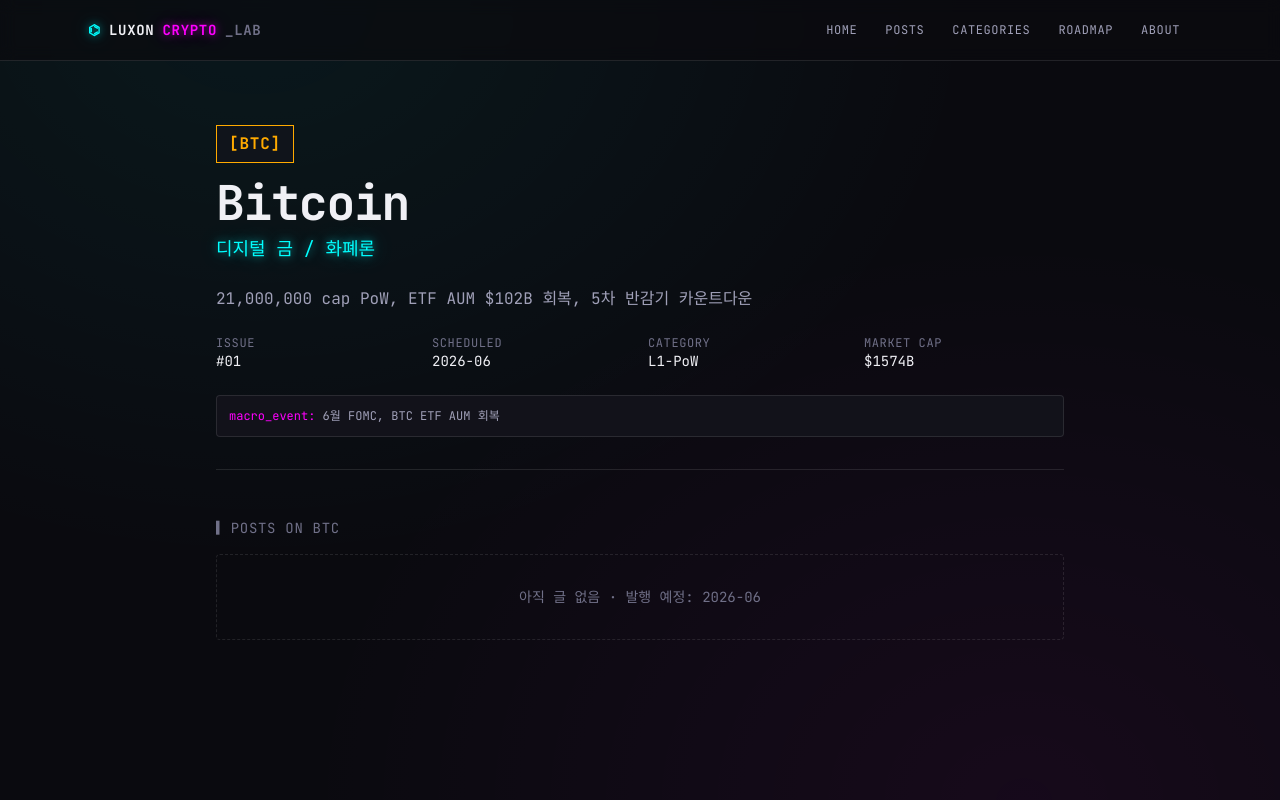
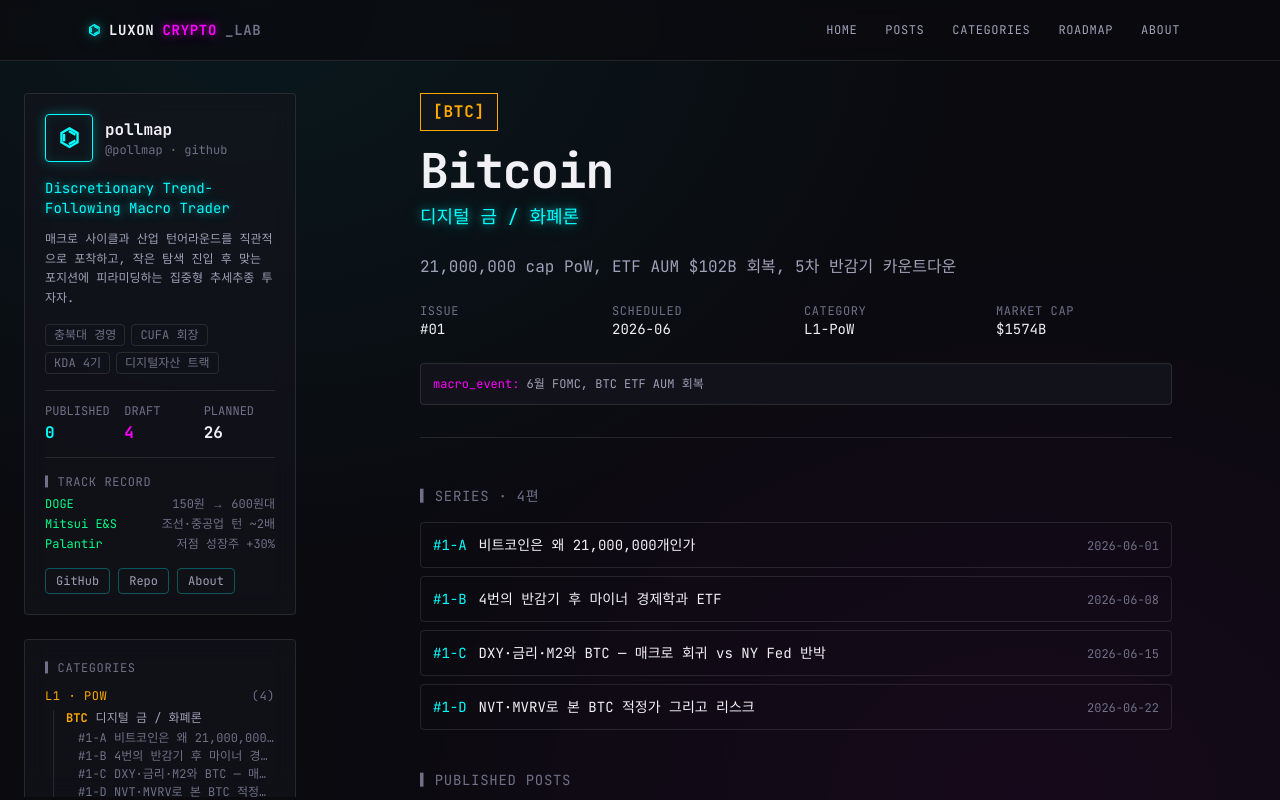
Before and after one commit to pollmap/luxon-crypto-lab, a Next.js app: page /coins/btc in a window 1280 px wide. Shown: the top 800 px of the page. Built offline with nearby package versions, Linux system fonts and the light colour scheme.

Commit message:
feat: extend BlogSidebar to /posts and /coins/[symbol] + show subIssues on coin pages

```diff
--- a/src/app/coins/[symbol]/page.tsx
+++ b/src/app/coins/[symbol]/page.tsx
@@ -3,6 +3,7 @@
 import { COINS, getCoinBySymbol } from "@/lib/coins";
 import { getPostsByCoin } from "@/lib/posts";
 import { HashBadge } from "@/components/neon/HashBadge";
+import { BlogSidebar } from "@/components/sidebar/BlogSidebar";
 
 export const dynamicParams = false;
 
@@ -25,7 +26,14 @@
   const posts = getPostsByCoin(coin.symbol);
 
   return (
-    <div className="mx-auto max-w-4xl px-6 py-16">
+    <div className="mx-auto grid max-w-[1400px] gap-6 px-4 py-8 lg:grid-cols-[280px_1fr] xl:gap-8 xl:px-6">
+      <div className="hidden lg:block">
+        <div className="sticky top-20 max-h-[calc(100vh-6rem)] overflow-y-auto pr-2">
+          <BlogSidebar />
+        </div>
+      </div>
+
+      <div className="mx-auto w-full max-w-3xl px-2">
         <header className="mb-12 border-b border-[var(--border-soft)] pb-8">
           <div className="mb-4">
             <HashBadge symbol={coin.symbol} category={coin.category} size="lg" />
@@ -63,13 +71,35 @@
           )}
         </header>
 
+        {coin.subIssues && coin.subIssues.length > 0 && (
+          <section className="mb-10">
+            <h2 className="mb-4 font-mono text-sm uppercase tracking-wider text-[var(--text-3)]">
+              ▎series · {coin.subIssues.length}편
+            </h2>
+            <ol className="space-y-2">
+              {coin.subIssues.map((sub) => (
+                <li key={sub.slug}>
+                  <Link
+                    href={`/posts/${sub.slug}/`}
+                    className="group flex items-baseline gap-3 rounded border border-[var(--border-soft)] p-3 font-mono text-sm transition-colors hover:border-[var(--neon-cyan)]"
+                  >
+                    <span className="text-[var(--neon-cyan)]">{sub.label}</span>
+                    <span className="text-[var(--text-1)] group-hover:text-[var(--neon-cyan)]">{sub.title}</span>
+                    <span className="ml-auto text-xs text-[var(--text-3)]">{sub.publishedAt}</span>
+                  </Link>
+                </li>
+              ))}
+            </ol>
+          </section>
+        )}
+
         <section>
           <h2 className="mb-4 font-mono text-sm uppercase tracking-wider text-[var(--text-3)]">
-          ▎posts on {coin.symbol}
+            ▎published posts
           </h2>
           {posts.length === 0 ? (
             <div className="rounded border border-dashed border-[var(--border-soft)] p-8 text-center font-mono text-sm text-[var(--text-3)]">
-            아직 글 없음 · 발행 예정: {coin.scheduledMonth}
+              발행된 글 없음 · 발행 예정: {coin.scheduledMonth}
             </div>
           ) : (
             <ul className="space-y-4">
@@ -88,5 +118,6 @@
           )}
         </section>
       </div>
+    </div>
   );
 }
--- a/src/app/posts/page.tsx
+++ b/src/app/posts/page.tsx
@@ -3,13 +3,21 @@
 import { HashBadge } from "@/components/neon/HashBadge";
 import { TerminalBox } from "@/components/neon/TerminalBox";
 import { type CoinCategory } from "@/lib/coins";
+import { BlogSidebar } from "@/components/sidebar/BlogSidebar";
 
 export const metadata = { title: "Posts" };
 
 export default function PostsPage() {
   const posts = getAllPosts();
   return (
-    <div className="mx-auto max-w-4xl px-6 py-16">
+    <div className="mx-auto grid max-w-[1400px] gap-6 px-4 py-8 lg:grid-cols-[280px_1fr] xl:gap-8 xl:px-6">
+      <div className="hidden lg:block">
+        <div className="sticky top-20 max-h-[calc(100vh-6rem)] overflow-y-auto pr-2">
+          <BlogSidebar />
+        </div>
+      </div>
+
+      <div className="mx-auto w-full max-w-3xl px-2">
         <header className="mb-12">
           <div className="mb-2 font-mono text-xs uppercase tracking-wider text-[var(--text-3)]">
             ▎archive
@@ -48,5 +56,6 @@
           </ul>
         )}
       </div>
+    </div>
   );
 }
```
Lines whose indentation alone changed are shown as unchanged.
